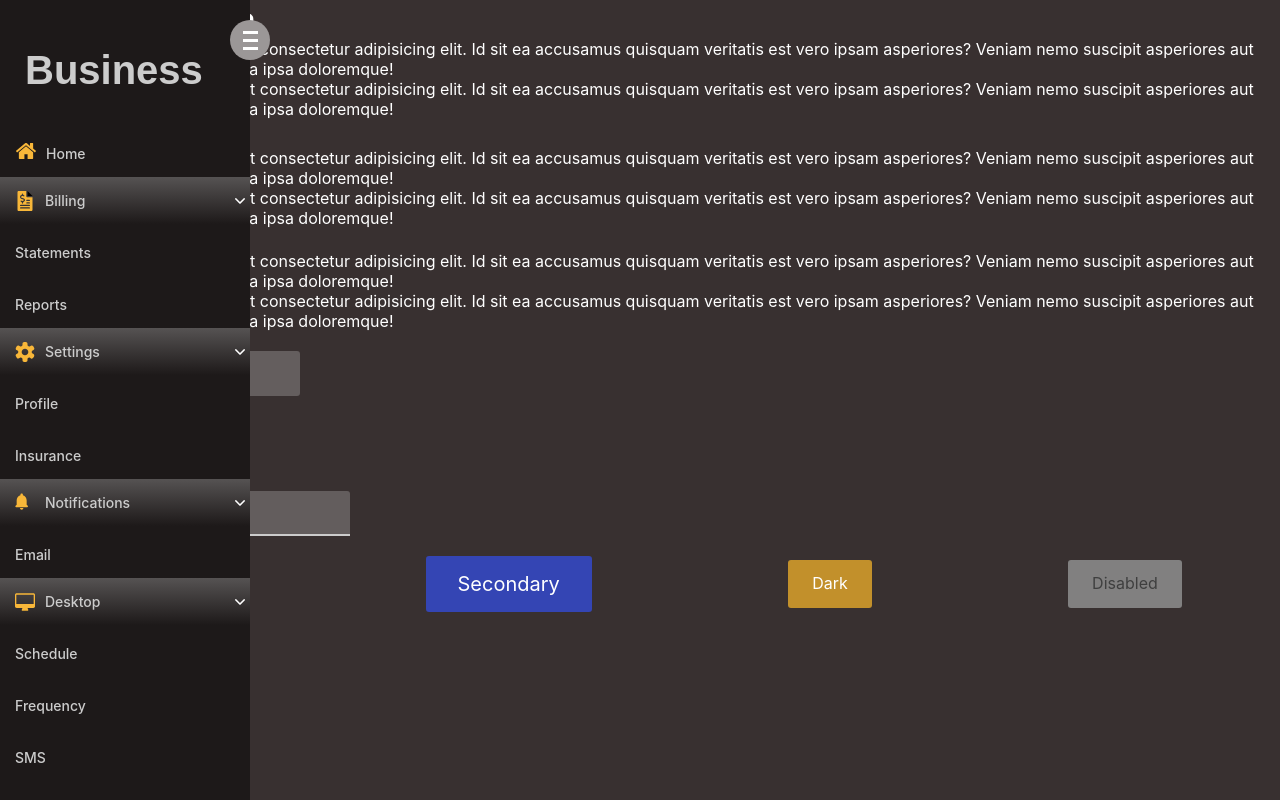
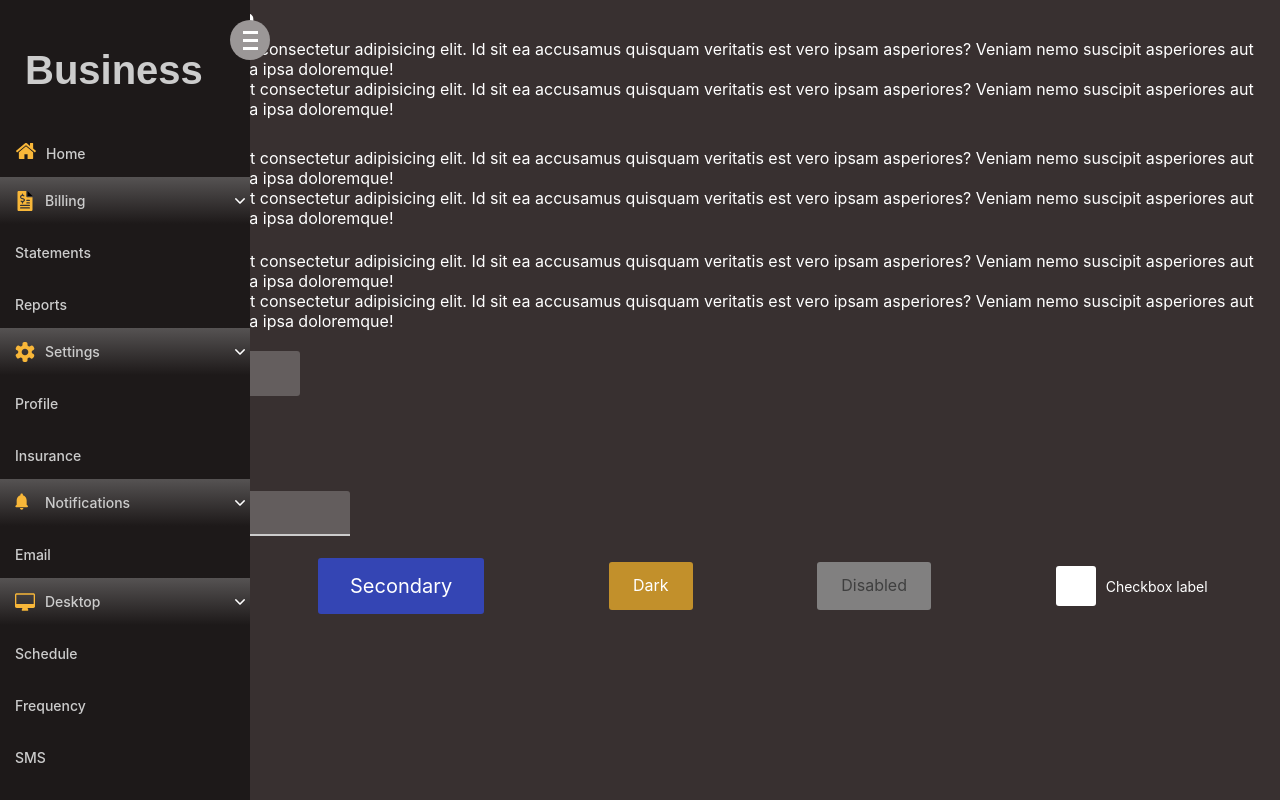
Before and after one commit to Shulgaart274/custom_ui, a React (Create React App) app: page / in a window 1280 px wide. Built offline with nearby package versions, Linux system fonts and the light colour scheme.

Commit message:
add checkbox

```diff
--- a/src/components/button/button.js
+++ b/src/components/button/button.js
@@ -68,7 +68,7 @@
 Button.propTypes = {
   variant: PropTypes.oneOf(["primary", "secondary", "dark", "disabled"]),
   size: PropTypes.oneOf(["sm", "md", "lg"]),
-  width: PropTypes.string || PropTypes.number,
+  width: PropTypes.oneOfType([PropTypes.string, PropTypes.number]),
   onClick: PropTypes.func,
   onSubmit: PropTypes.func,
   disabled: PropTypes.bool,
--- /dev/null
+++ b/src/components/checkbox/checkbox.js
@@ -0,0 +1,63 @@
+import React from "react";
+import PropTypes from "prop-types";
+import "./checkbox.scss";
+
+const Checkbox = ({
+  checked,
+  onChange,
+  size = "25px",
+  color = "primary",
+  labelSize = "14px",
+  label = "Checkbox label",
+  id,
+  required,
+  disabled,
+}) => {
+  const checkMarkTheme = () => {
+    switch (color) {
+      case "primary":
+        return "checkmark-primary";
+      case "secondary":
+        return "checkmark-secondary";
+      case "dark":
+        return "checkmark-dark";
+      default:
+        return "checkmark-primary";
+    }
+  };
+
+  return (
+    <label className="custom-checkbox">
+      <input
+        id={id}
+        type="checkbox"
+        className="checkbox-input"
+        checked={checked}
+        onChange={onChange}
+        required={required}
+        disabled={disabled}
+      />
+      <span
+        className={checkMarkTheme()}
+        style={{ width: size, height: size }}
+      ></span>
+      <span className="checkbox-label" style={{ fontSize: labelSize }}>
+        {label}
+      </span>
+    </label>
+  );
+};
+
+export default Checkbox;
+
+Checkbox.propTypes = {
+  color: PropTypes.oneOf(["primary", "secondary", "dark"]),
+  id: PropTypes.oneOfType([PropTypes.string, PropTypes.number]),
+  checked: PropTypes.bool,
+  disabled: PropTypes.bool,
+  required: PropTypes.bool,
+  size: PropTypes.oneOfType([PropTypes.string, PropTypes.number]),
+  label: PropTypes.string,
+  labelSize: PropTypes.oneOfType([PropTypes.string, PropTypes.number]),
+  onChange: PropTypes.func,
+};
--- /dev/null
+++ b/src/components/checkbox/checkbox.scss
@@ -0,0 +1,47 @@
+.custom-checkbox {
+  cursor: pointer;
+  display: flex;
+  align-items: center;
+  margin: 10px 0;
+}
+
+.custom-checkbox .checkbox-label {
+  font-size: 16px;
+  margin: 0 10px;
+}
+
+.custom-checkbox .checkmark-primary {
+  width: 25px;
+  height: 25px;
+  display: inline-block;
+  border-radius: 3px;
+  background: #866ec7 url(./checkbox-image.svg.png) center/1250% no-repeat;
+  transition: background-size 0.2s ease;
+}
+.custom-checkbox .checkmark-secondary {
+  width: 25px;
+  height: 25px;
+  display: inline-block;
+  border-radius: 3px;
+  background: #3445b4 url(./checkbox-image.svg.png) center/1250% no-repeat;
+  transition: background-size 0.2s ease;
+}
+.custom-checkbox .checkmark-dark {
+  width: 25px;
+  height: 25px;
+  display: inline-block;
+  border-radius: 3px;
+  background: #f8b739 url(./checkbox-image.svg.png) center/1250% no-repeat;
+  transition: background-size 0.2s ease;
+}
+
+.custom-checkbox .checkbox-input:checked + .checkmark-primary,
+.custom-checkbox .checkbox-input:checked + .checkmark-secondary,
+.custom-checkbox .checkbox-input:checked + .checkmark-dark {
+  background-size: 60%;
+  transition: background-size 0.25s cubic-bezier(0.7, 0, 0.18, 1.24);
+}
+
+.custom-checkbox .checkbox-input {
+  display: none;
+}
--- a/src/components/content/content.js
+++ b/src/components/content/content.js
@@ -3,7 +3,7 @@
 import Icon from "../sidebar/icon";
 import "./content.scss";
 import TextInput from "../input/input";
-
+import Checkbox from "../checkbox/checkbox";
 import Button from "../button/button";
 
 const Content = () => {
@@ -132,6 +132,8 @@
           <Button variant="disabled" disabled>
             Disabled
           </Button>
+
+          <Checkbox size={40} color="dark" />
         </div>
       </div>
     </div>
--- a/src/components/input/input.js
+++ b/src/components/input/input.js
@@ -120,12 +120,12 @@
   disabled: PropTypes.bool,
   onClick: PropTypes.func,
   onPressEnter: PropTypes.func,
-  id: PropTypes.string || PropTypes.number,
+  id: PropTypes.oneOfType([PropTypes.string, PropTypes.number]),
   required: PropTypes.bool,
-  maxLength: PropTypes.string || PropTypes.number,
+  maxLength: PropTypes.oneOfType([PropTypes.string, PropTypes.number]),
   label: PropTypes.string,
   name: PropTypes.string,
   requiredHelper: PropTypes.string,
-  widthInput: PropTypes.string || PropTypes.number,
+  widthInput: PropTypes.oneOfType([PropTypes.string, PropTypes.number]),
   autoComplete: PropTypes.oneOf(["off", "on"]),
 };
```
Also changed, not shown: src/components/checkbox/checkbox-image.svg.png (added), 1 other file (tests, documents, lock files or other folders).
